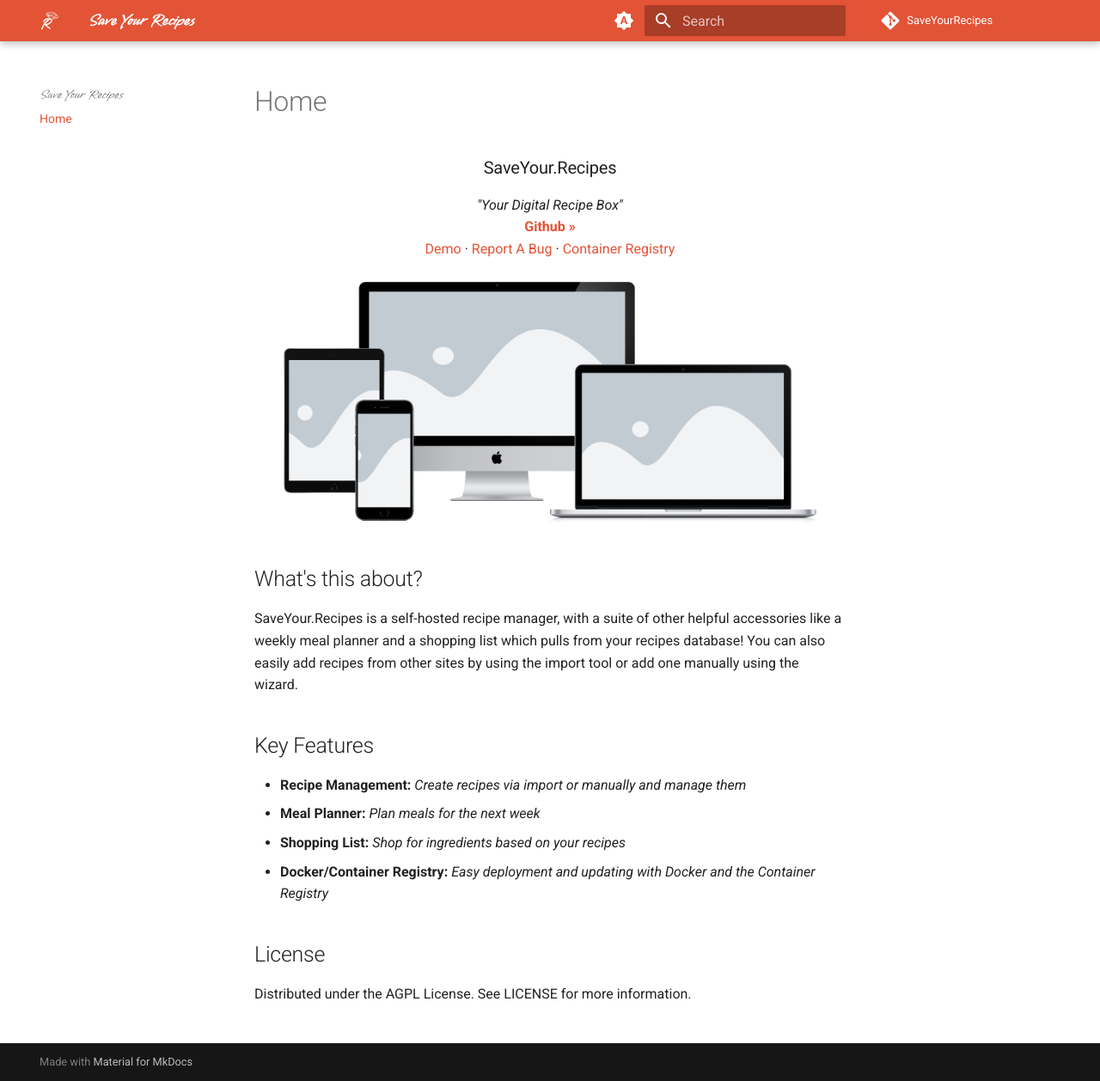
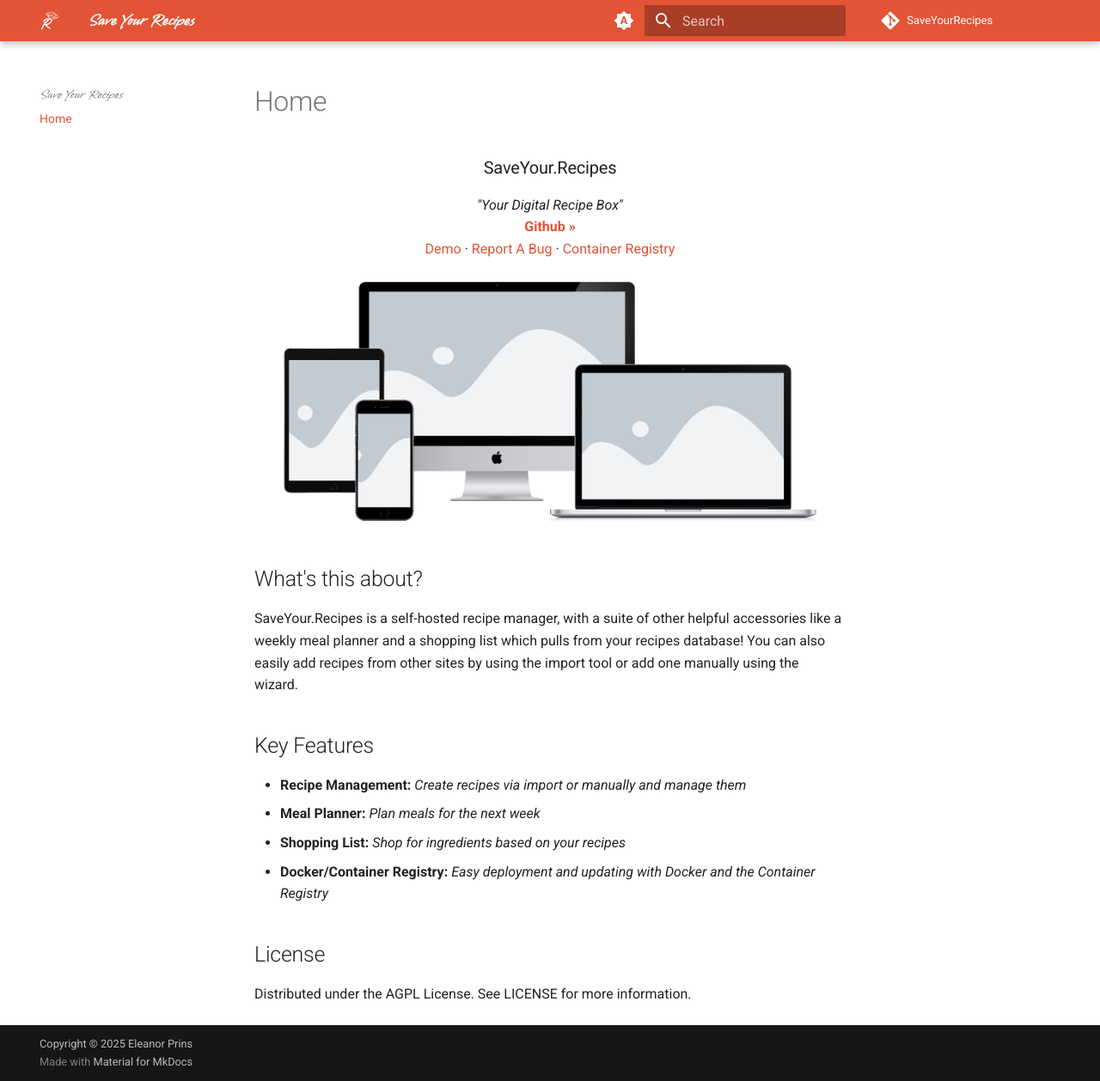
Before and after one commit to EleanorPrins/SaveYourRecipes, an MkDocs documentation site: the page built from docs/docs/index.md, in a window 1280 px wide and 1258 px high. Shown: the whole window at 86% size. Built offline with MkDocs 1.6.1 and Material for MkDocs 9.7.7, drawn with Linux system fonts in a browser that asks for light colours; comment, search, counter and statistics services are not loaded.

Commit message:
Add Copyright

```diff
--- a/docs/mkdocs.yml
+++ b/docs/mkdocs.yml
@@ -2,6 +2,9 @@
 site_url: https://docs.saveyour.recipes
 repo_url: https://github.com/EleanorPrins/SaveYourRecipes
 repo_name: SaveYourRecipes
+
+copyright: >
+  Copyright &copy; 2025 Eleanor Prins
 
 extra_css:
   - assets/stylesheets/extra.css
```
